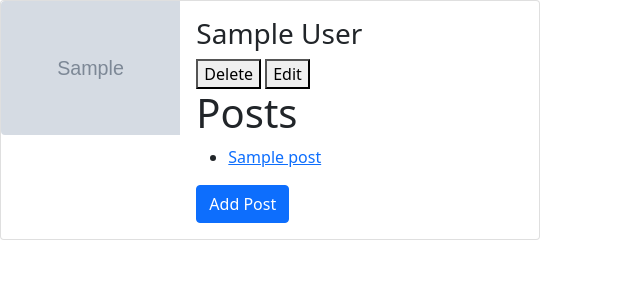
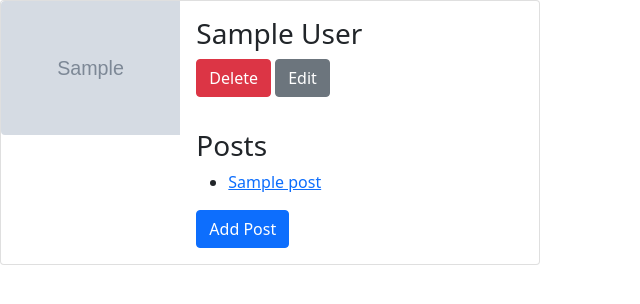
Before and after one commit to lawnknee/Flask-Blogly, a Flask app: page /users/1 in a window 1280 px wide. Shown: the top 304 px of the page, without its empty margins (0-640 px from the left). Run offline with Flask 2, Linux system fonts and the light colour scheme; tables that the repository leaves empty hold one stand-in row (values such as "Sample post"); grey boxes marked "Sample" are stand-in pictures.

Commit message:
fixed user details css styles

```diff
--- a/templates/user_detail.html
+++ b/templates/user_detail.html
@@ -14,32 +14,33 @@
 
 				<form>
 					<button
+						class="btn btn-danger"
 						formaction="/users/{{user.id}}/delete"
 						formmethod="POST"
 						type="submit"> Delete
 					</button>
 					<button
+						class="btn btn-secondary"
 						formaction="/users/{{user.id}}/edit"
 						formmethod="GET"
 						type="submit">Edit
 					</button>
 				</form>
+			</div>
 
+			<div class=card-body>
 				<!-- Post Lists -->
-			<section>
-
-				<h1>Posts</h1>
+				<h3 class="card-title">Posts</h3>
 					<ul>
 					{% for post in posts %}
 						<li><a href="/posts/{{ post.id }}"> {{ post.title }} </a></li>
 					{% endfor %}
 					</ul>
-			</section>
+
 				<!-- New Post Button -->
 				<a href="/users/{{user.id}}/posts/new" class="btn btn-primary"> Add Post</a>
+			</div>
 
-
-		</div>
 		</div>
 		</div>
 	</div>
```
Lines whose indentation alone changed are shown as unchanged.
